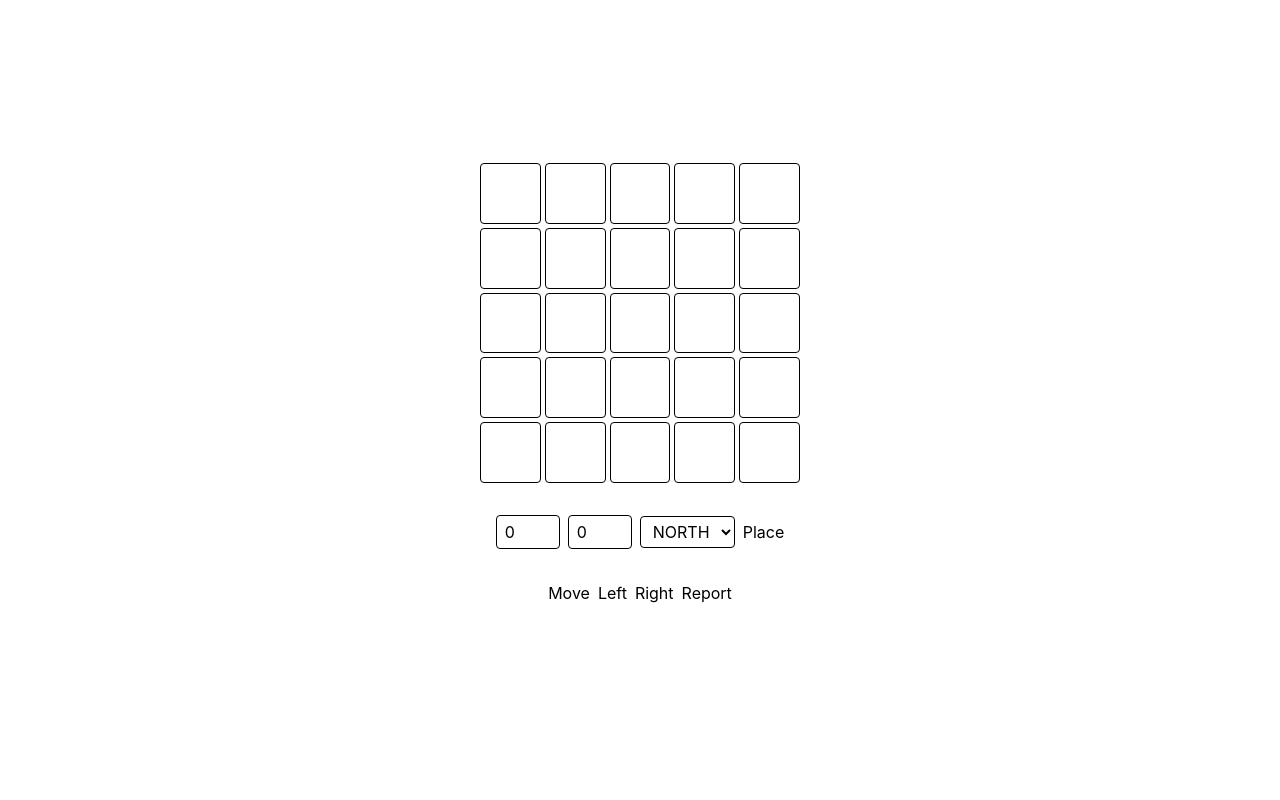
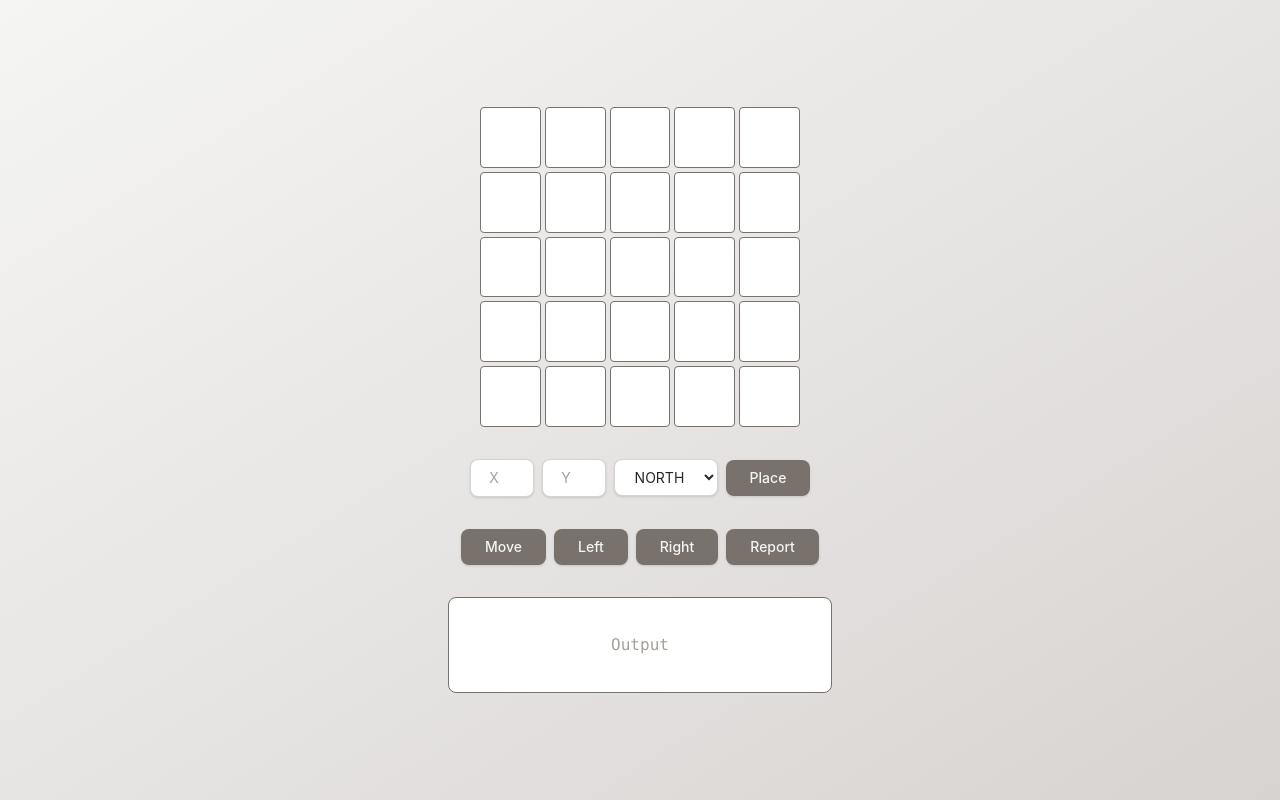
Before and after one commit to mallo03/toy-robot, a React (Vite) app: page / in a window 1280 px wide. Built offline with nearby package versions, Linux system fonts and the light colour scheme.

Commit message:
style: looks nicer

```diff
--- a/src/App.jsx
+++ b/src/App.jsx
@@ -8,10 +8,14 @@ import {
   GRID_SIZE,
   DIRECTIONS,
 } from "./logic/robot";
-import robotImg from "./assets/toy-robot.png";
+import robotImg from "./assets/toy-robot.svg";
+
+const btn =
+  "cursor-pointer rounded-lg bg-stone-500 px-6 py-2 text-sm font-medium text-stone-100 shadow-sm transition hover:bg-stone-600";
+const field =
+  "rounded-lg border border-stone-300 bg-white px-4 py-2 text-sm text-stone-800 shadow-sm placeholder:text-stone-400 transition hover:bg-stone-200";
 
 const commands = { place, move, left, right, report };
-
 const cols = [];
 for (let i = 0; i < GRID_SIZE; i++) {
   cols.push(i);
@@ -53,14 +57,14 @@ function App() {
 
   return (
     <>
-      <div className="min-h-screen items-center p-8 flex justify-center gap-4">
-        <div className="flex flex-col space-y-8">
+      <div className="min-h-screen bg-gradient-to-br from-stone-100 via-stone-200 to-stone-300 items-center flex justify-center gap-4">
+        <div className="flex flex-col items-center space-y-8 w-96">
           <div className="grid grid-cols-5 gap-1 w-80">
             {rows.flatMap((y) =>
               cols.map((x) => (
                 <div
                   key={`${x}-${y}`}
-                  className="aspect-square flex items-center justify-center rounded border bg-white"
+                  className="aspect-square flex items-center justify-center rounded border border-stone-500 bg-white"
                 >
                   {robot && robot.x === x && robot.y === y && (
                     <img
@@ -80,19 +84,23 @@ function App() {
             <input
               type="number"
               name="x"
-              defaultValue={0}
-              className="w-16 border rounded px-2 py-1"
+              placeholder="X"
+              min={0}
+              max={GRID_SIZE - 1}
+              className={`${field} w-16 text-center`}
             />
             <input
               type="number"
               name="y"
-              defaultValue={0}
-              className="w-16 border rounded px-2 py-1"
+              placeholder="Y"
+              min={0}
+              max={GRID_SIZE - 1}
+              className={`${field} w-16 text-center`}
             />
             <select
               name="facing"
               defaultValue="NORTH"
-              className="border rounded px-2 py-1"
+              className={`${field} flex-1`}
             >
               {DIRECTIONS.map((x) => (
                 <option key={x} value={x}>
@@ -100,31 +108,42 @@ function App() {
                 </option>
               ))}
             </select>
-            <button type="submit">Place</button>
+            <button type="submit" className={btn}>
+              Place
+            </button>
           </form>
           <div className="flex gap-2 justify-center">
-            <button className="" onClick={() => run("move")}>
+            <button className={btn} onClick={() => run("move")}>
               Move
             </button>
-            <button onClick={() => run("left")}>Left</button>
-            <button onClick={() => run("right")}>Right</button>
-            <button onClick={() => run("report")}>Report</button>
+            <button className={btn} onClick={() => run("left")}>
+              Left
+            </button>
+            <button className={btn} onClick={() => run("right")}>
+              Right
+            </button>
+            <button className={btn} onClick={() => run("report")}>
+              Report
+            </button>
           </div>
-          <div className="flex flex-col">
-            {outputLog && (
+          <div className="flex flex-col items-center justify-center w-full h-24 break-words border border-stone-500 rounded-lg p-4 bg-white">
+            {outputLog ? (
+              <>
                 <p
-                className={`font-mono ${outputLog.ok ? "text-green-600" : "text-red-600"}`}
+                  className={`font-mono ${outputLog.ok ? "text-green-400" : "text-red-400"}`}
                 >
-                {outputLog.ok ? "Successesful" : "Failed"}{" "}
-                {outputLog.input}{" "}
+                  {outputLog.ok ? "Successful" : "Failed"} {outputLog.input}
                 </p>
-            )}
-            {outputLog && (
+                {outputLog.message && (
                   <p
-                className={`font-mono ${outputLog.ok ? "text-green-600" : "text-red-600"}`}
+                    className={`font-mono ${outputLog.ok ? "text-green-400" : "text-red-400"}`}
                   >
                     {outputLog.message}
                   </p>
+                )}
+              </>
+            ) : (
+              <p className="font-mono text-stone-400">Output</p>
             )}
           </div>
         </div>
```
Lines whose indentation alone changed are shown as unchanged.
